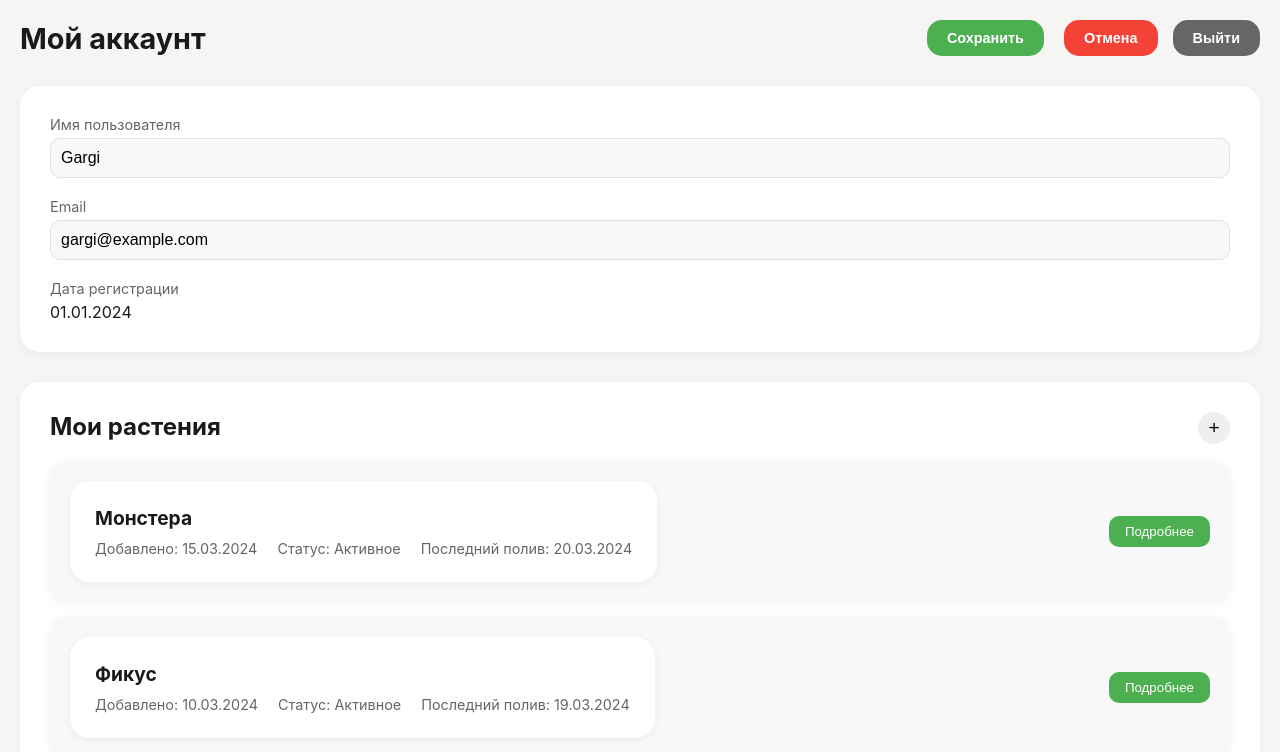
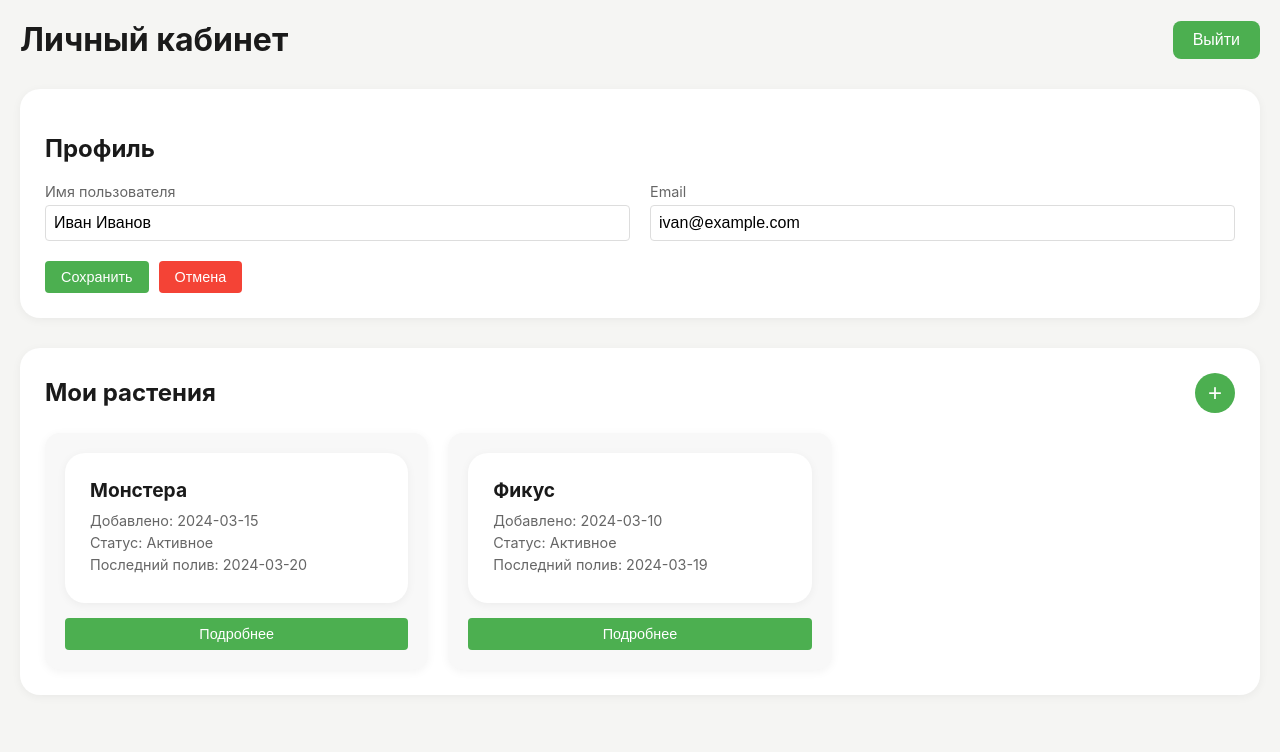
Before and after one commit to barcek2281/AKT, a React (Create React App) app in the folder frontend/akt/: page /account in a window 1280 px wide. Both pictures are taken after a click on the button "Редактировать". Shown: the top 752 px of the page. Built offline with nearby package versions, Linux system fonts and the light colour scheme.

Commit message:
profile of account done

```diff
--- a/frontend/akt/src/App.jsx
+++ b/frontend/akt/src/App.jsx
@@ -5,20 +5,18 @@ import ScanPage from './pages/ScanPage';
 import DashboardPage from './pages/DashboardPage';
 import DetailsPage from './pages/DetailsPage';
 import AccountPage from './pages/AccountPage';
-import PlantDetailsPage from './pages/PlantDetailsPage';
-import './styles/App.css';
+import './App.css';
 
 function App() {
   return (
     <Router>
-      <div className="app">
+      <div className="App">
         <Routes>
           <Route path="/" element={<HomePage />} />
           <Route path="/scan" element={<ScanPage />} />
           <Route path="/dashboard" element={<DashboardPage />} />
           <Route path="/details" element={<DetailsPage />} />
           <Route path="/account" element={<AccountPage />} />
-          <Route path="/details/:id" element={<PlantDetailsPage />} />
           <Route path="*" element={<Navigate to="/" replace />} />
         </Routes>
       </div>
--- a/frontend/akt/src/pages/AccountPage.jsx
+++ b/frontend/akt/src/pages/AccountPage.jsx
@@ -4,51 +4,45 @@ import '../styles/AccountPage.css';
 
 const AccountPage = () => {
   const navigate = useNavigate();
+  const [isEditing, setIsEditing] = useState(false);
   const [userInfo, setUserInfo] = useState({
-    username: 'Gargi',
-    email: 'gargi@example.com',
-    joinDate: '01.01.2024'
+    username: 'Иван Иванов',
+    email: 'ivan@example.com'
   });
-
-  const [isEditing, setIsEditing] = useState(false);
-  const [editedInfo, setEditedInfo] = useState(userInfo);
-  const [userPlants] = useState([
+  const [userPlants, setUserPlants] = useState([
     {
       id: 1,
       name: 'Монстера',
-      addedDate: '15.03.2024',
+      addedDate: '2024-03-15',
       status: 'Активное',
-      lastWatered: '20.03.2024'
+      lastWatered: '2024-03-20'
     },
     {
       id: 2,
       name: 'Фикус',
-      addedDate: '10.03.2024',
+      addedDate: '2024-03-10',
       status: 'Активное',
-      lastWatered: '19.03.2024'
+      lastWatered: '2024-03-19'
     }
   ]);
+  const [isAddPlantModalOpen, setIsAddPlantModalOpen] = useState(false);
+  const [newPlant, setNewPlant] = useState({
+    name: '',
+    addedDate: new Date().toISOString().split('T')[0],
+    status: 'Активное',
+    lastWatered: new Date().toISOString().split('T')[0]
+  });
 
   const handleEdit = () => {
     setIsEditing(true);
   };
 
   const handleSave = () => {
-    setUserInfo(editedInfo);
     setIsEditing(false);
   };
 
   const handleCancel = () => {
-    setEditedInfo(userInfo);
     setIsEditing(false);
-  };
-
-  const handleChange = (e) => {
-    const { name, value } = e.target;
-    setEditedInfo(prev => ({
-      ...prev,
-      [name]: value
-    }));
   };
 
   const handleLogout = () => {
@@ -59,93 +53,149 @@ const AccountPage = () => {
     navigate(path);
   };
 
+  const handleAddPlant = () => {
+    if (newPlant.name.trim()) {
+      const newPlantWithId = {
+        ...newPlant,
+        id: userPlants.length + 1
+      };
+      setUserPlants([...userPlants, newPlantWithId]);
+      setIsAddPlantModalOpen(false);
+      setNewPlant({
+        name: '',
+        addedDate: new Date().toISOString().split('T')[0],
+        status: 'Активное',
+        lastWatered: new Date().toISOString().split('T')[0]
+      });
+    }
+  };
+
   return (
     <div className="account-page">
       <div className="account-header">
-        <h1>Мой аккаунт</h1>
-        <div className="header-buttons">
-          {!isEditing ? (
-            <button className="edit-button" onClick={handleEdit}>
-              Редактировать
-            </button>
-          ) : (
-            <div className="action-buttons">
-              <button className="save-button" onClick={handleSave}>
-                Сохранить
-              </button>
-              <button className="cancel-button" onClick={handleCancel}>
-                Отмена
-              </button>
-            </div>
-          )}
-          <button className="logout-button" onClick={handleLogout}>
-            Выйти
-          </button>
-        </div>
+        <h1>Личный кабинет</h1>
+        <button className="logout-button" onClick={handleLogout}>
+          Выйти
+        </button>
       </div>
 
-      <div className="account-content">
-        <div className="profile-section">
-          <div className="user-info">
-            <div className="info-group">
+      <div className="profile-section">
+        <div className="profile-info">
+          <h2>Профиль</h2>
+          <div className="info-grid">
+            <div className="info-item">
               <label>Имя пользователя</label>
               {isEditing ? (
                 <input
                   type="text"
-                  name="username"
-                  value={editedInfo.username}
-                  onChange={handleChange}
+                  value={userInfo.username}
+                  onChange={(e) => setUserInfo({ ...userInfo, username: e.target.value })}
                 />
               ) : (
-                <p>{userInfo.username}</p>
+                <span>{userInfo.username}</span>
               )}
             </div>
-
-            <div className="info-group">
+            <div className="info-item">
               <label>Email</label>
               {isEditing ? (
                 <input
                   type="email"
-                  name="email"
-                  value={editedInfo.email}
-                  onChange={handleChange}
+                  value={userInfo.email}
+                  onChange={(e) => setUserInfo({ ...userInfo, email: e.target.value })}
                 />
               ) : (
-                <p>{userInfo.email}</p>
+                <span>{userInfo.email}</span>
               )}
             </div>
+          </div>
+          <div className="button-group">
+            {isEditing ? (
+              <>
+                <button className="save-button" onClick={handleSave}>
+                  Сохранить
+                </button>
+                <button className="cancel-button" onClick={handleCancel}>
+                  Отмена
+                </button>
+              </>
+            ) : (
+              <button className="edit-button" onClick={handleEdit}>
+                Редактировать
+              </button>
+            )}
+          </div>
+        </div>
+      </div>
 
-            <div className="info-group">
-              <label>Дата регистрации</label>
-              <p>{userInfo.joinDate}</p>
+      <div className="plants-section">
+        <div className="plants-header">
+          <h2>Мои растения</h2>
+          <button className="add-plant-button" onClick={() => setIsAddPlantModalOpen(true)}>
+            +
+          </button>
+        </div>
+        <div className="plants-grid">
+          {userPlants.map((plant) => (
+            <div key={plant.id} className="plant-card">
+              <div className="plant-info">
+                <h3>{plant.name}</h3>
+                <p>Добавлено: {plant.addedDate}</p>
+                <p>Статус: {plant.status}</p>
+                <p>Последний полив: {plant.lastWatered}</p>
+              </div>
+              <button
+                className="details-button"
+                onClick={() => handleNavigate(`/details/${plant.id}`)}
+              >
+                Подробнее
+              </button>
+            </div>
+          ))}
+        </div>
+      </div>
+
+      {isAddPlantModalOpen && (
+        <div className="modal-overlay">
+          <div className="modal">
+            <h2>Добавить новое растение</h2>
+            <div className="modal-content">
+              <div className="form-group">
+                <label>Название растения</label>
+                <input
+                  type="text"
+                  value={newPlant.name}
+                  onChange={(e) => setNewPlant({ ...newPlant, name: e.target.value })}
+                  placeholder="Введите название"
+                />
+              </div>
+              <div className="form-group">
+                <label>Дата добавления</label>
+                <input
+                  type="date"
+                  value={newPlant.addedDate}
+                  onChange={(e) => setNewPlant({ ...newPlant, addedDate: e.target.value })}
+                />
+              </div>
+              <div className="form-group">
+                <label>Дата последнего полива</label>
+                <input
+                  type="date"
+                  value={newPlant.lastWatered}
+                  onChange={(e) => setNewPlant({ ...newPlant, lastWatered: e.target.value })}
+                />
+              </div>
+            </div>
+            <div className="modal-buttons">
+              <button className="save-button" onClick={handleAddPlant}>
+                Добавить
+              </button>
+              <button className="cancel-button" onClick={() => setIsAddPlantModalOpen(false)}>
+                Отмена
+              </button>
             </div>
           </div>
         </div>
-
-        <div className="user-plants-section">
-          <div className='user-plants-header'>
-            <h2>Мои растения</h2>
-            <button> + </button>
-          </div>
-          <div className="plants-list">
-            {userPlants.map(plant => (
-              <div key={plant.id} className="plant-card">
-                <div className="plant-info">
-                  <h3>{plant.name}</h3>
-                  <div className="plant-details">
-                    <span>Добавлено: {plant.addedDate}</span>
-                    <span>Статус: {plant.status}</span>
-                    <span>Последний полив: {plant.lastWatered}</span>
-                  </div>
-                </div>
-                <button className="view-plant-button" onClick={() => navigate(`/details/${plant.id}`)}>
-                  Подробнее
-                </button>
-              </div>
-            ))}
-          </div>
-        </div>
-      </div>
+      )}
     </div>
   );
 };
--- a/frontend/akt/src/styles/AccountPage.css
+++ b/frontend/akt/src/styles/AccountPage.css
@@ -13,7 +13,7 @@
 
 .account-header h1 {
   color: #1A1A1A;
-  font-size: 1.8rem;
+  font-size: 2rem;
   margin: 0;
 }
 
@@ -23,13 +23,81 @@
   align-items: center;
 }
 
-.edit-button, .save-button, .cancel-button, .logout-button {
+.logout-button {
   padding: 10px 20px;
+  background: #4CAF50;
+  color: white;
   border: none;
-  border-radius: 15px;
+  border-radius: 8px;
+  cursor: pointer;
+  font-size: 1rem;
+  transition: all 0.3s ease;
+}
+
+.logout-button:hover {
+  background: #45a049;
+}
+
+.action-buttons {
+  display: flex;
+  gap: 10px;
+}
+
+.profile-section {
+  background: white;
+  border-radius: 20px;
+  padding: 25px;
+  margin-bottom: 30px;
+  box-shadow: 0 2px 10px rgba(0, 0, 0, 0.05);
+}
+
+.profile-info h2 {
+  color: #1A1A1A;
+  font-size: 1.5rem;
+  margin-bottom: 20px;
+}
+
+.info-grid {
+  display: grid;
+  grid-template-columns: repeat(2, 1fr);
+  gap: 20px;
+  margin-bottom: 20px;
+}
+
+.info-item {
+  display: flex;
+  flex-direction: column;
+  gap: 5px;
+}
+
+.info-item label {
+  color: #666;
   font-size: 0.9rem;
-  font-weight: 600;
+}
+
+.info-item input {
+  padding: 8px;
+  border: 1px solid #ddd;
+  border-radius: 4px;
+  font-size: 1rem;
+}
+
+.info-item span {
+  color: #1A1A1A;
+  font-size: 1rem;
+}
+
+.button-group {
+  display: flex;
+  gap: 10px;
+}
+
+.edit-button, .save-button, .cancel-button {
+  padding: 8px 16px;
+  border: none;
+  border-radius: 4px;
   cursor: pointer;
+  font-size: 0.9rem;
   transition: all 0.3s ease;
 }
 
@@ -41,7 +109,6 @@
 .save-button {
   background: #4CAF50;
   color: white;
-  margin-right: 10px;
 }
 
 .cancel-button {
@@ -49,139 +116,58 @@
   color: white;
 }
 
-.logout-button {
-  background: #666;
-  color: white;
+.edit-button:hover, .save-button:hover {
+  background: #45a049;
 }
 
-.action-buttons {
-  display: flex;
-  gap: 10px;
+.cancel-button:hover {
+  background: #da190b;
 }
 
-.account-content {
-  display: flex;
-  flex-direction: column;
-  gap: 30px;
-}
-
-.profile-section {
+.plants-section {
   background: white;
   border-radius: 20px;
-  padding: 30px;
+  padding: 25px;
   box-shadow: 0 2px 10px rgba(0, 0, 0, 0.05);
 }
 
-
-.user-info {
+.plants-header {
   display: flex;
-  flex-direction: column;
-  gap: 20px;
+  justify-content: space-between;
+  align-items: center;
+  margin-bottom: 20px;
 }
 
-.info-group {
-  display: flex;
-  flex-direction: column;
-  gap: 5px;
-}
-
-.info-group label {
-  color: #666;
-  font-size: 0.9rem;
-}
-
-.info-group p {
+.plants-header h2 {
   color: #1A1A1A;
-  font-size: 1rem;
+  font-size: 1.5rem;
   margin: 0;
 }
 
-.info-group input {
-  padding: 10px;
-  border: 1px solid #e0e0e0;
-  border-radius: 10px;
-  font-size: 1rem;
-  background: #f8f8f8;
+.add-plant-button {
+  width: 40px;
+  height: 40px;
+  border-radius: 50%;
+  background: #4CAF50;
+  color: white;
+  border: none;
+  font-size: 24px;
+  cursor: pointer;
+  display: flex;
+  align-items: center;
+  justify-content: center;
   transition: all 0.3s ease;
 }
 
-.info-group input:focus {
-  outline: none;
-  border-color: #4CAF50;
-  background: white;
+.add-plant-button:hover {
+  background: #45a049;
+  transform: scale(1.1);
 }
 
-.account-stats {
-  background: white;
-  border-radius: 20px;
-  padding: 30px;
-  box-shadow: 0 2px 10px rgba(0, 0, 0, 0.05);
-}
-
-.account-stats h2 {
-  color: #1A1A1A;
-  font-size: 1.5rem;
-  margin: 0 0 20px 0;
-}
-
-.stats-grid {
+.plants-grid {
   display: grid;
-  grid-template-columns: repeat(3, 1fr);
+  grid-template-columns: repeat(auto-fill, minmax(300px, 1fr));
   gap: 20px;
-}
-
-.stat-card {
-  background: #f8f8f8;
-  border-radius: 15px;
-  padding: 20px;
-  text-align: center;
-}
-
-.stat-value {
-  display: block;
-  color: #4CAF50;
-  font-size: 2rem;
-  font-weight: bold;
-  margin-bottom: 5px;
-}
-
-.stat-label {
-  color: #666;
-  font-size: 0.9rem;
-}
-
-
-.user-plants-section {
-  background: white;
-  border-radius: 20px;
-  padding: 30px;
-  box-shadow: 0 2px 10px rgba(0, 0, 0, 0.05);
-}
-
-.user-plants-header {
-  display: flex;
-  justify-content: space-between;
-}
-
-.user-plants-header h2 {
-  color: #1A1A1A;
-  font-size: 1.5rem;
-  margin: 0 0 20px 0;
-  text-wrap: nowrap;
-}
-
-.user-plants-header button {
-  font-size: 1.2em;
-  width: 2rem;
-  height: 2rem;
-  border: 0;
-  border-radius: 50px;
-}
-
-.plants-list {
-  display: flex;
-  flex-direction: column;
-  gap: 15px;
 }
 
 .plant-card {
@@ -189,35 +175,94 @@
   border-radius: 15px;
   padding: 20px;
   display: flex;
-  justify-content: space-between;
-  align-items: center;
+  flex-direction: column;
+  gap: 15px;
 }
 
 .plant-info h3 {
   color: #1A1A1A;
+  font-size: 1.2rem;
   margin: 0 0 10px 0;
-  font-size: 1.2rem;
 }
 
-.plant-details {
+.plant-info p {
+  color: #666;
+  margin: 5px 0;
+  font-size: 0.9rem;
+}
+
+.details-button {
+  padding: 8px 16px;
+  background: #4CAF50;
+  color: white;
+  border: none;
+  border-radius: 4px;
+  cursor: pointer;
+  font-size: 0.9rem;
+  transition: all 0.3s ease;
+  margin-top: auto;
+}
+
+.details-button:hover {
+  background: #45a049;
+}
+
+.modal-overlay {
+  position: fixed;
+  top: 0;
+  left: 0;
+  right: 0;
+  bottom: 0;
+  background: rgba(0, 0, 0, 0.5);
   display: flex;
-  gap: 20px;
+  justify-content: center;
+  align-items: center;
+  z-index: 1000;
+}
+
+.modal {
+  background: white;
+  border-radius: 20px;
+  padding: 25px;
+  width: 90%;
+  max-width: 500px;
+  position: relative;
+}
+
+.modal h2 {
+  color: #1A1A1A;
+  font-size: 1.5rem;
+  margin-bottom: 20px;
+}
+
+.modal-content {
+  display: flex;
+  flex-direction: column;
+  gap: 15px;
+}
+
+.form-group {
+  display: flex;
+  flex-direction: column;
+  gap: 5px;
+}
+
+.form-group label {
   color: #666;
   font-size: 0.9rem;
 }
 
-.view-plant-button {
-  padding: 8px 16px;
-  background: #4CAF50;
-  color: white;
-  border: none;
-  border-radius: 10px;
-  cursor: pointer;
-  transition: all 0.3s ease;
+.form-group input {
+  padding: 8px;
+  border: 1px solid #ddd;
+  border-radius: 4px;
+  font-size: 1rem;
 }
 
-.view-plant-button:hover {
-  background: #45a049;
+.modal-buttons {
+  display: flex;
+  gap: 10px;
+  margin-top: 20px;
 }
 
 /* Медиа-запросы для адаптивности */
@@ -226,11 +271,18 @@
     padding: 15px;
   }
 
-  .profile-section {
-    padding: 20px;
-
+  .info-grid {
+    grid-template-columns: 1fr;
   }
 
+  .plants-grid {
+    grid-template-columns: 1fr;
+  }
+
+  .modal {
+    width: 95%;
+    padding: 20px;
+  }
 }
 
 @media screen and (max-width: 480px) {
@@ -244,21 +296,12 @@
     font-size: 1.5rem;
   }
 
-  .profile-section {
-    padding: 15px;
-  }
-
-  .header-buttons {
+  .button-group {
     flex-direction: column;
   }
 
-  .action-buttons {
+  .modal-buttons {
     flex-direction: column;
-  }
-
-  .save-button {
-    margin-right: 0;
-    margin-bottom: 10px;
   }
 }
 
@@ -267,13 +310,8 @@
     padding: 10px;
   }
 
-  .profile-section {
-    padding: 10px;
-  }
-
-  .info-group input {
+  .info-item input {
     padding: 8px;
     font-size: 0.9rem;
   }
-
 }
```
Also changed, not shown: frontend/akt/server.js (deleted, +0 -14 lines).
